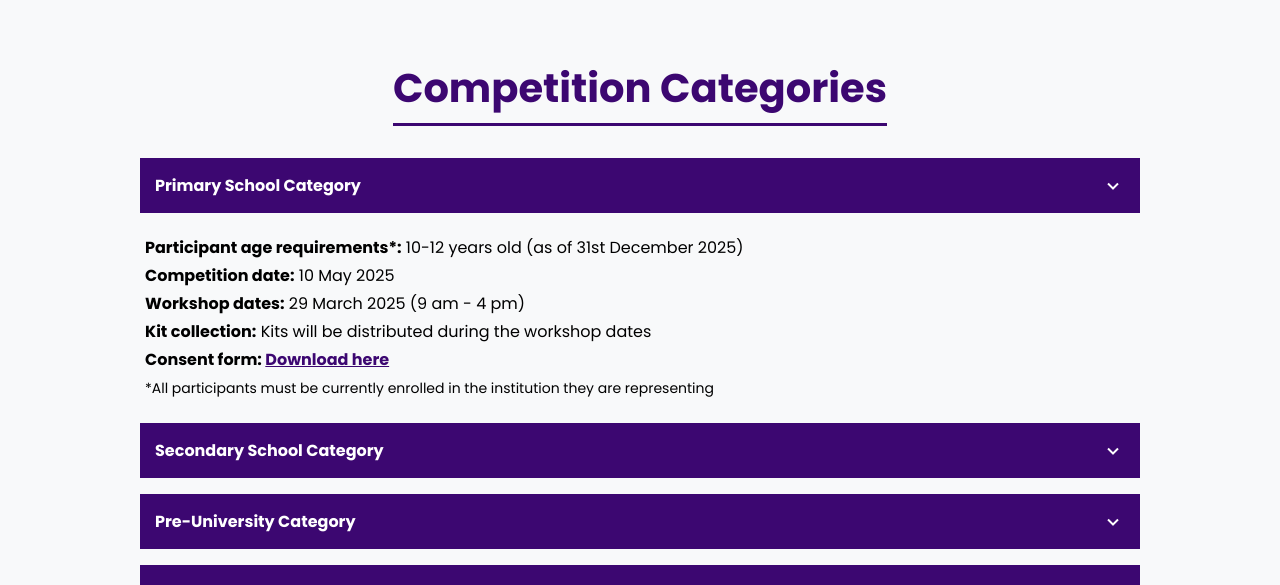
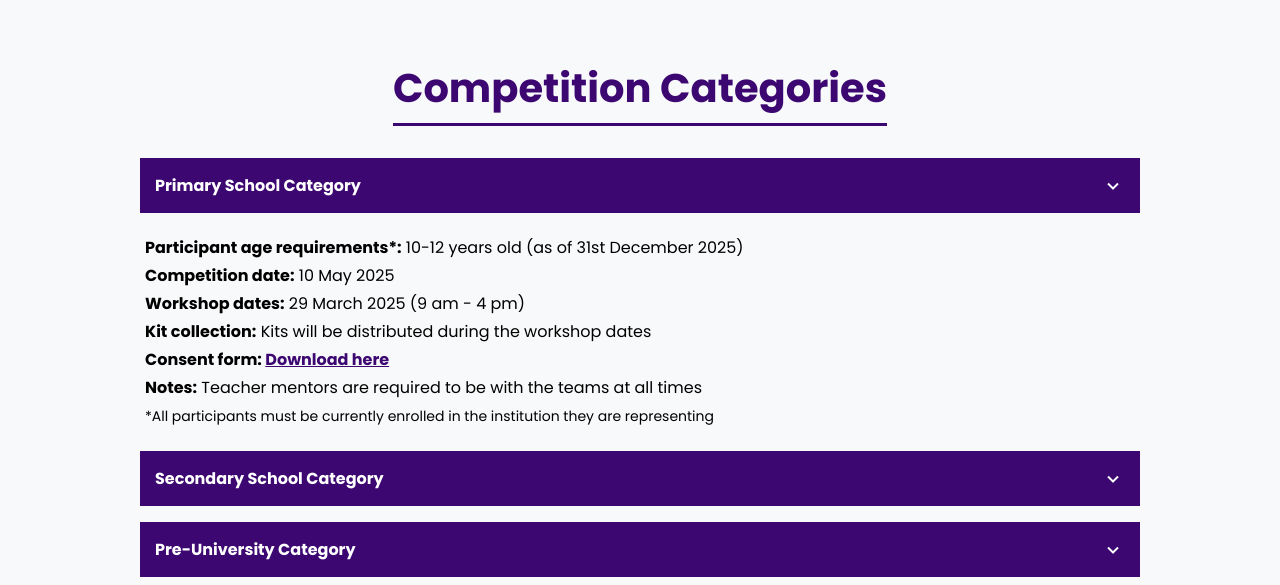
Before and after one commit to brbaimon/Roboclash2025, a website: page competition.html in a window 1280 px wide. Both pictures are taken after a click on the element "Primary School Category". Shown: the part 1522-2107 px from the top of the page. Drawn offline with nearby package versions, Linux system fonts and the light colour scheme.

Commit message:
Update competition.html

```diff
--- a/competition.html
+++ b/competition.html
@@ -79,6 +79,7 @@
                         <li><strong>Workshop dates:</strong> 29 March 2025 (9 am - 4 pm)</li>
                         <li><strong>Kit collection:</strong> Kits will be distributed during the workshop dates</li>
                         <li><strong>Consent form: <a href="document/Consent Form_Primary School Category_Participants Below 18.pdf">Download here</a></strong></li>
+                        <li><strong>Notes:</strong> Teacher mentors are required to be with the teams at all times</li>
                         <li class="condition">*All participants must be currently enrolled in the institution they are representing</li>
                     </ul>
                 </div>
@@ -94,6 +95,7 @@
                         <li><strong>Workshop dates:</strong> 25 April 2025 (9 am - 4 pm)</li>
                         <li><strong>Kit collection:</strong> Kits will be distributed during the workshop dates</li>
                         <li><strong>Consent form: <a href="document/Consent Form_Secondary School Category_Participants Below 18.pdf">Download here</a></strong></li>
+                        <li><strong>Notes:</strong> Teacher mentors are required to be with the teams at all times</li>
                         <li class="condition">*All participants must be currently enrolled in the institution they are representing</li>
                     </ul>
                 </div>
```
